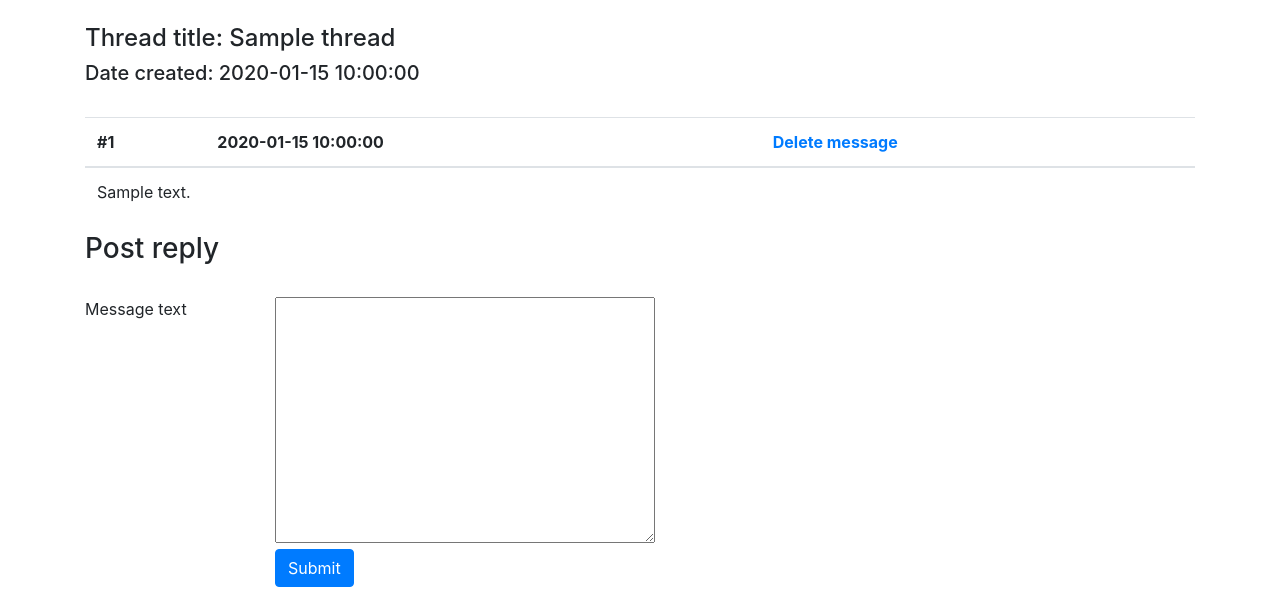
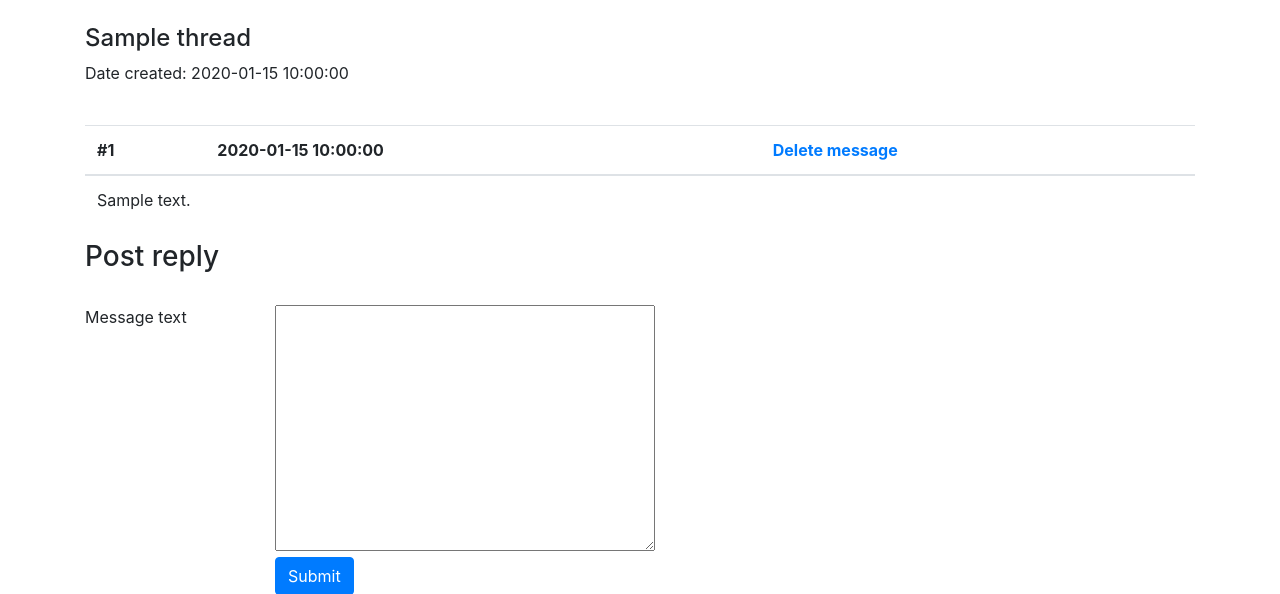
Before and after one commit to tjouni/messageboard, a Flask app: page /threads/1/ in a window 1280 px wide. Shown: the part 56-650 px from the top of the page. Run offline with Flask 2, Linux system fonts and the light colour scheme; a user stored in the database is signed in; tables that the repository leaves empty hold one stand-in row (values such as "Sample post"); some libraries are stand-ins or nearby versions.

Commit message:
update thread view styling

```diff
--- a/application/templates/threads/view.html
+++ b/application/templates/threads/view.html
@@ -1,8 +1,8 @@
 {% extends "layout.html" %}
 
 {% block body %}
-<h4>Thread title: {{ thread.title }}</h4>
-<h5>Date created: {{ thread.date_created }}</h5>
+<h4>{{ thread.title }}</h4>
+<p>Date created: {{ thread.date_created }}</p>
 <br>
 
 {% for msg in messages %}
```
